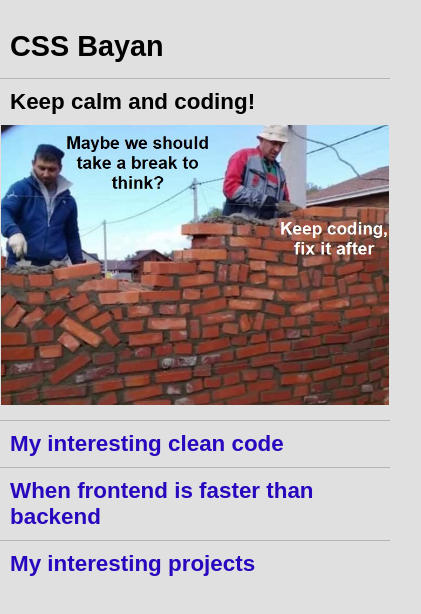
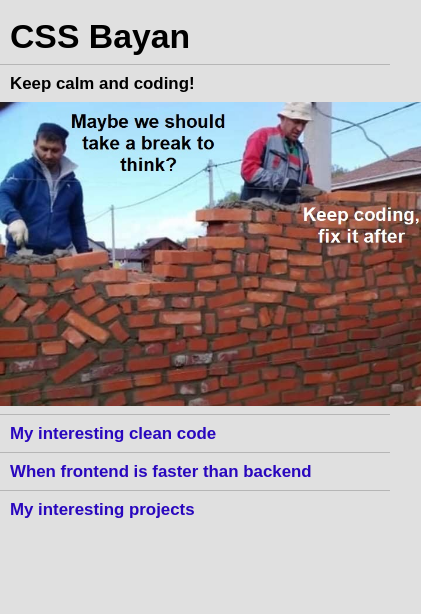
Before and after one commit to IlyaKhokhanov/cssBayan, a plain HTML site: page cssBayan/index.html in a window 390 px wide. Shown: the whole page, 421 px wide, since content can reach past the window. Drawn offline with Linux system fonts and the light colour scheme.

Commit message:
feat: add responsive adaptive (Sat, Mar 11, 2023 2:47:07 PM)

```diff
--- a/cssBayan/style.css
+++ b/cssBayan/style.css
@@ -8,6 +8,7 @@
 
 body {
   width: 100%;
+  font-size: 2vh;
 }
 
 .container {
@@ -17,8 +18,7 @@ body {
 }
 
 .header {
-  margin: 30px 0 15px 10px;
-  font-size: 1.8rem;
+  margin: 2vh 0 1vh 10px;
 }
 
 .accordeon {
@@ -43,11 +43,10 @@ body {
 }
 
 .label-wrapper {
-  padding: 10px;
+  padding: 1vh 10px;
   display: flex;
   justify-content: space-between;
   align-items: center;
-  font-size: 1.4rem;
   font-weight: 600;
 }
 
@@ -56,7 +55,7 @@ body {
 }
 
 .label-icon {
-  height: 25px;
+  height: 2vh;
   transition: transform 0.2s;
   opacity: 0;
 }
@@ -65,40 +64,25 @@ body {
   all: unset;
 }
 
-.accordeon-input:hover + .label-wrapper > .label-title {
-  color: #000;
-}
-
+.accordeon-input:hover + .label-wrapper > .label-title,
 .accordeon-input:checked + .label-wrapper > .label-title {
   color: #000;
 }
 
-.accordeon-input:hover + .label-wrapper > .label-icon {
-  transform: rotate(45deg);
-}
-
+.accordeon-input:hover + .label-wrapper > .label-icon,
 .accordeon-input:checked + .label-wrapper > .label-icon {
   transform: rotate(45deg);
 }
 
-.accordeon-input:hover ~ .accordeon-img {
+.accordeon-input:hover ~ .accordeon-img,
+.accordeon-input:checked ~ .accordeon-img {
   transform: scale(1, 1);
-  height: 35vh;
-  padding-bottom: 15px;
+  height: 37vh;
+  padding-bottom: 1vh;
   opacity: 1;
 }
 
-.accordeon-input:checked ~ .accordeon-img {
-  transform: scale(1, 1);
-  height: 35vh;
-  padding-bottom: 15px;
-  opacity: 1;
-}
-
-.accordeon-input:active ~ * {
-  opacity: 0.4;
-}
-
+.accordeon-input:active ~ *,
 .accordeon-input:active ~ .accordeon-img {
   opacity: 0.4;
 }
```
